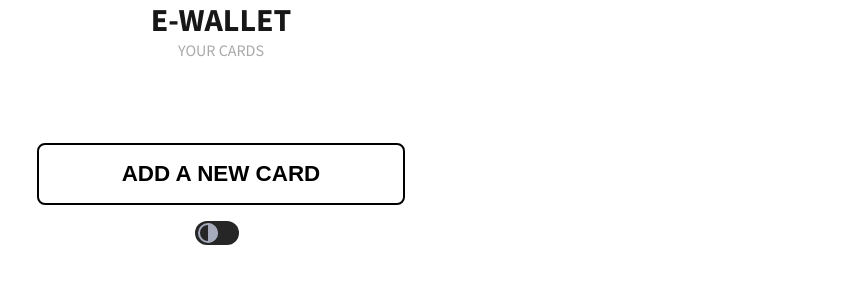
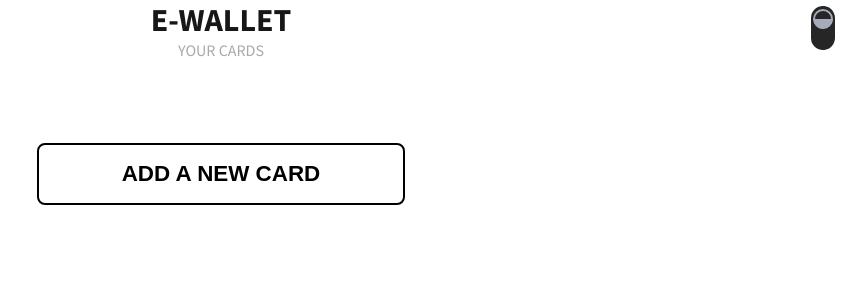
Before and after one commit to ArturLindstrom/E-wallet, a Vue app: page / in a window 1280 px wide. Shown: the top 300 px of the page, without its empty margins (419-1280 px from the left). Built offline with nearby package versions, Linux system fonts and the light colour scheme; a web font is replaced by a local one.

Commit message:
added styling to dark mode

```diff
--- a/src/App.vue
+++ b/src/App.vue
@@ -1,8 +1,8 @@
 <template>
   <div id="app">
+    <DarkMode class="darkmode"/>
     <HomeView v-if="view=='HomeView'" :cards="cards" @changeView="view='AddCard'" @remove="removeCard" />
     <AddCard v-if="view=='AddCard'" :cards="cards" @sendMore="pushNewCard" @back="view='HomeView'"/>
-    <DarkMode/>
   </div>
 </template>
 
@@ -60,6 +60,13 @@ body{
   align-items: center;
 
 }
+.darkmode {
+  position: fixed;
+  display: sticky;
+  transform: rotate(90deg);
+  margin: 1rem auto;
+  right: 1rem;
+}
 
 h1 {
   font-family: 'Source Sans Pro', sans-serif;
--- a/src/components/DarkMode.vue
+++ b/src/components/DarkMode.vue
@@ -64,7 +64,10 @@ body {
 body {
     &.dark-mode {
         background-color: lighten($dark, 5%);
-
+            .add-card-button{
+              color: white;
+              background: black;
+            }
             h1, span, p {
                 color: #fff;
             }
--- a/src/views/HomeView.vue
+++ b/src/views/HomeView.vue
@@ -19,7 +19,7 @@
     <div class="card-stack" v-if="filterActive.length > 0">
       <Card v-for="card in filterActive" :key="card.cardNumber" @click="()=>makeActive(card)" :card="card"/>
     </div>
-    <button class="add-card" @click="$emit('changeView')">ADD A NEW CARD</button>
+    <button class="add-card-button" @click="$emit('changeView')">ADD A NEW CARD</button>
   </div>
 </template>
 
@@ -136,7 +136,7 @@ h1{
   cursor: pointer;
 }
 
-.add-card {
+.add-card-button {
   border-radius: 8px;
   width: 23rem;
   padding: 1rem;
```
